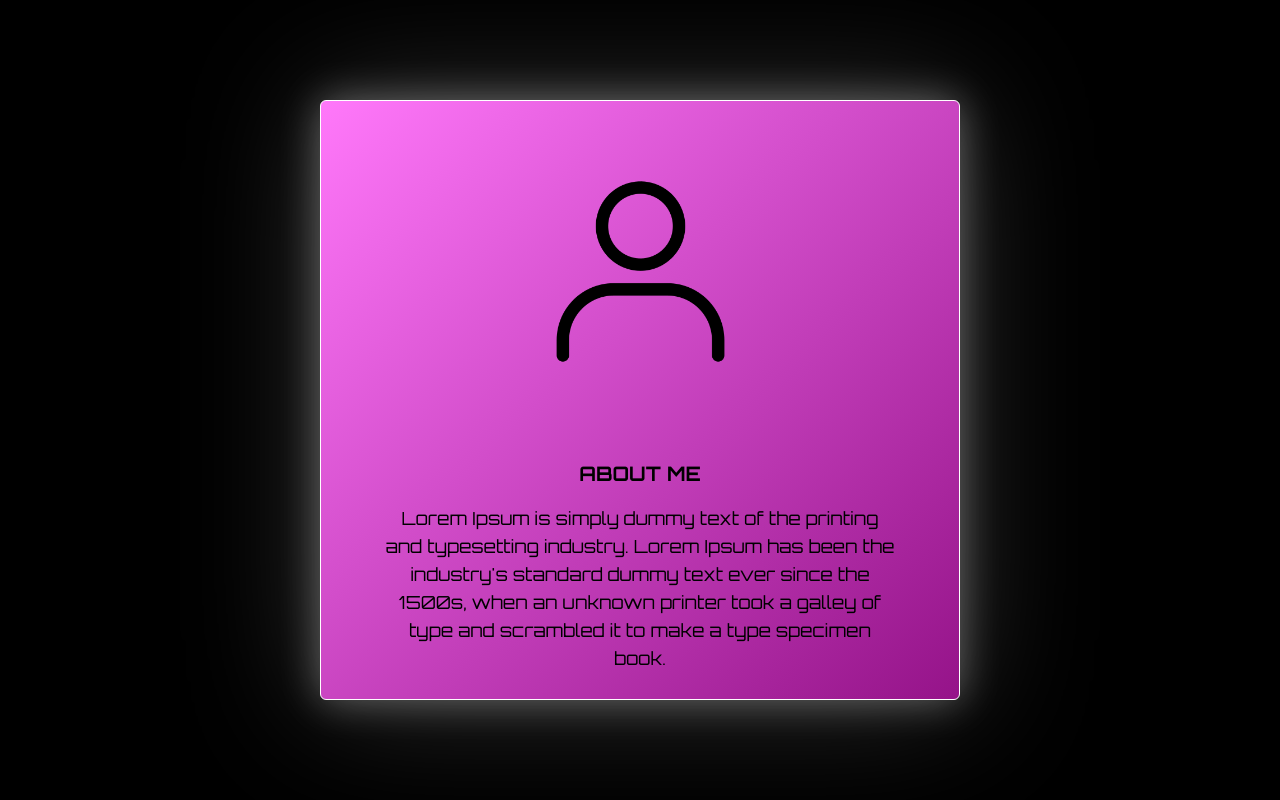
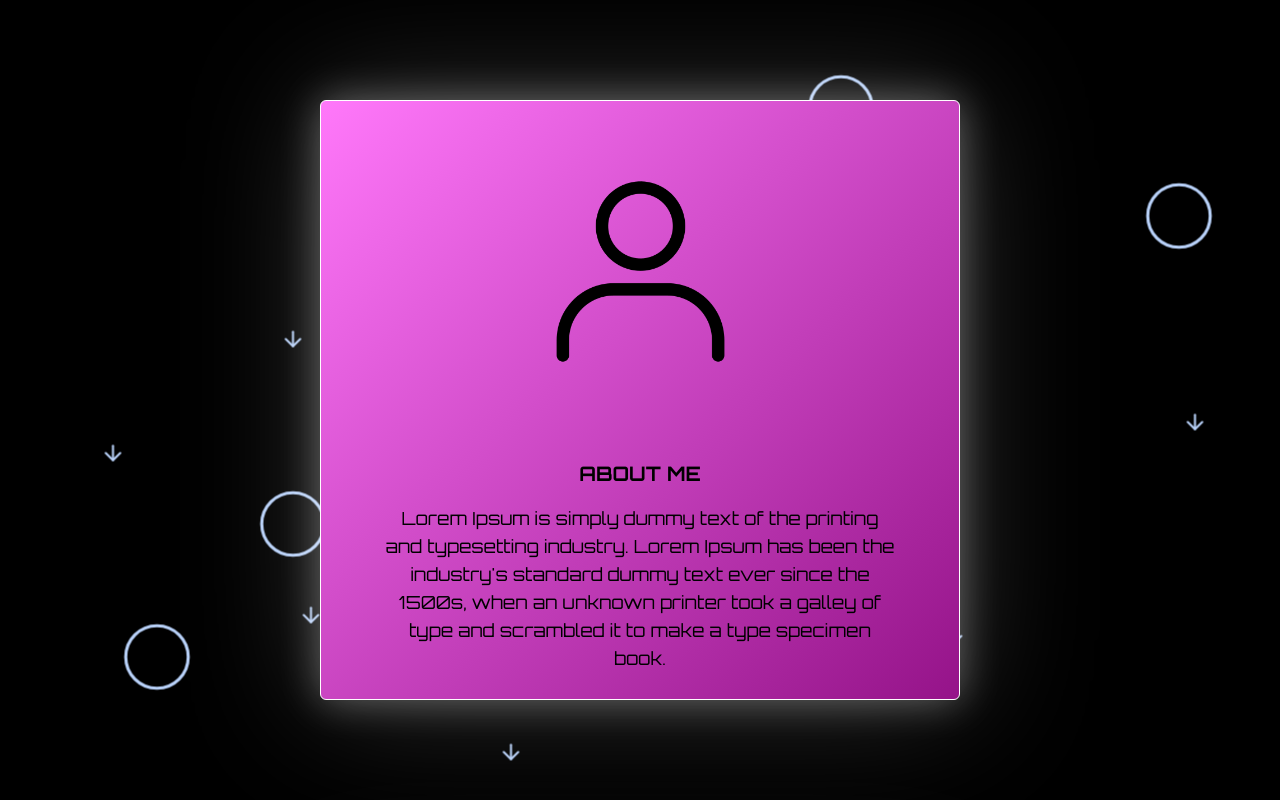
Before and after one commit to havriutkin/havriutkin.github.io, a React (Create React App) app: page / in a window 1280 px wide. Shown: the top 800 px of the page. Built offline with nearby package versions, Linux system fonts and the light colour scheme.

Commit message:
Implement BackgroundLayout

```diff
--- a/src/App.js
+++ b/src/App.js
@@ -1,11 +1,21 @@
 import './App.css';
 
 import AboutLayout from './layouts/AboutLayout';
+import BackgroundLayout from './layouts/BackgroundLayout';
 
 function App() {
   return (
-    <div className="grid grid-cols-3 h-screen bg-black">
-      <AboutLayout/>
+    <div className="bg-black">
+      <BackgroundLayout/>
+      <div className="grid grid-cols-3 h-screen bg-black">
+        <AboutLayout/>
+      </div>
+      <div className="grid grid-cols-3 h-screen bg-black">
+        <AboutLayout/>
+      </div>
+      <div className="grid grid-cols-3 h-screen bg-black">
+        <AboutLayout/>
+      </div>
     </div>
   );
 }
--- /dev/null
+++ b/src/components/Arrow.js
@@ -0,0 +1,11 @@
+
+function Arrow({width, height, stroke}){
+    return (
+        <svg xmlns="http://www.w3.org/2000/svg" width={width} height={height} viewBox="0 0 24 24" fill="none" stroke={stroke} strokeWidth="2" strokeLinecap="round" strokeLinejoin="round">
+            <line x1="12" y1="5" x2="12" y2="19"></line>
+            <polyline points="19 12 12 19 5 12"></polyline>
+        </svg>
+    );
+}
+
+export default Arrow;
--- /dev/null
+++ b/src/components/Circle.js
@@ -0,0 +1,9 @@
+function Circle({radius, stroke}){
+    return (
+        <svg xmlns="http://www.w3.org/2000/svg" width="50" height="50" viewBox="0 0 24 24" fill="none" stroke={stroke} strokeWidth="1" strokeLinecap="round" strokeLinejoin="round">
+            <circle cx="12" cy="12" r={radius}/>
+        </svg>
+    );
+}
+
+export default Circle;
--- /dev/null
+++ b/src/layouts/BackgroundLayout.js
@@ -0,0 +1,68 @@
+import { motion } from "framer-motion";
+import { useScroll, useTransform } from "framer-motion";
+
+import Arrow from "../components/Arrow";
+import Circle from "../components/Circle";
+
+function BackgroundLayout(){
+    const { scrollYProgress } = useScroll();
+    const scale = useTransform(scrollYProgress, [0, 1], [0.5, 1.5]);
+    const scaleReverse = useTransform(scrollYProgress, [0, 1], [1.5, 0.5]);
+
+    const arrowPositions = [
+        {x: 6.888499508335744, y: 53.485266826597396},
+        {x: 37.96877826045184, y: 90.85726743931113},
+        {x: 22.36324178897069, y: 73.70363981640607},
+        {x: 58.22521525545559, y: 30.408673196624214},
+        {x: 48.99068650488505, y: 44.35621803849816},
+        {x: 91.39062040813172, y: 49.59537864453161},
+        {x: 20.923932016726244, y: 39.222147271882626},
+        {x: 71.44943359619744, y: 19.281457544567516},
+        {x: 72.59607605765383, y: 76.36586781513674}
+    ];
+
+    const circlePositions = [
+        {x: 10.3498173640592, y: 78.9401936788321},
+        {x: 45.2374615097315, y: 56.7261348975210},
+        {x: 63.7815693459303, y: 10.41178627913492},
+        {x: 20.9458652914524, y: 62.3170837249021},
+        {x: 90.1256039487346, y: 23.8706547559653}
+    ];
+
+    return (
+        <div className="fixed top-0 left-0 w-full h-full overflow-hidden">
+            {arrowPositions.map((pos, index) => (
+                <motion.div
+                    key={index}
+                    initial={{ opacity: 0 }}
+                    animate={{ opacity: 1 }}
+                    transition={{ duration: 1 }}
+                    style={{ position: 'absolute', top: `${pos.y}vh`, left: `${pos.x}vw`}}
+                >
+                    <motion.div
+                        style={{ scale: scaleReverse }}
+                    >
+                        <Arrow width="50" height="50" stroke="#b9d2fa"/>
+                    </motion.div>
+                </motion.div>
+            ))}
+            {circlePositions.map((pos, index) => (
+                <motion.div
+                    key={index}
+                    initial={{ opacity: 0 }}
+                    animate={{ opacity: 1 }}
+                    transition={{ duration: 1 }}
+                    style={{ position: 'absolute', top: `${pos.y}vh`, left: `${pos.x}vw`}}
+                >
+                    <motion.div
+                        style={{ scale }}
+                    >
+                        <Circle radius="10" stroke="#b9d2fa"/>
+                    </motion.div>
+                </motion.div>
+            ))}
+        </div>
+    );
+}
+
+export default BackgroundLayout;
```
